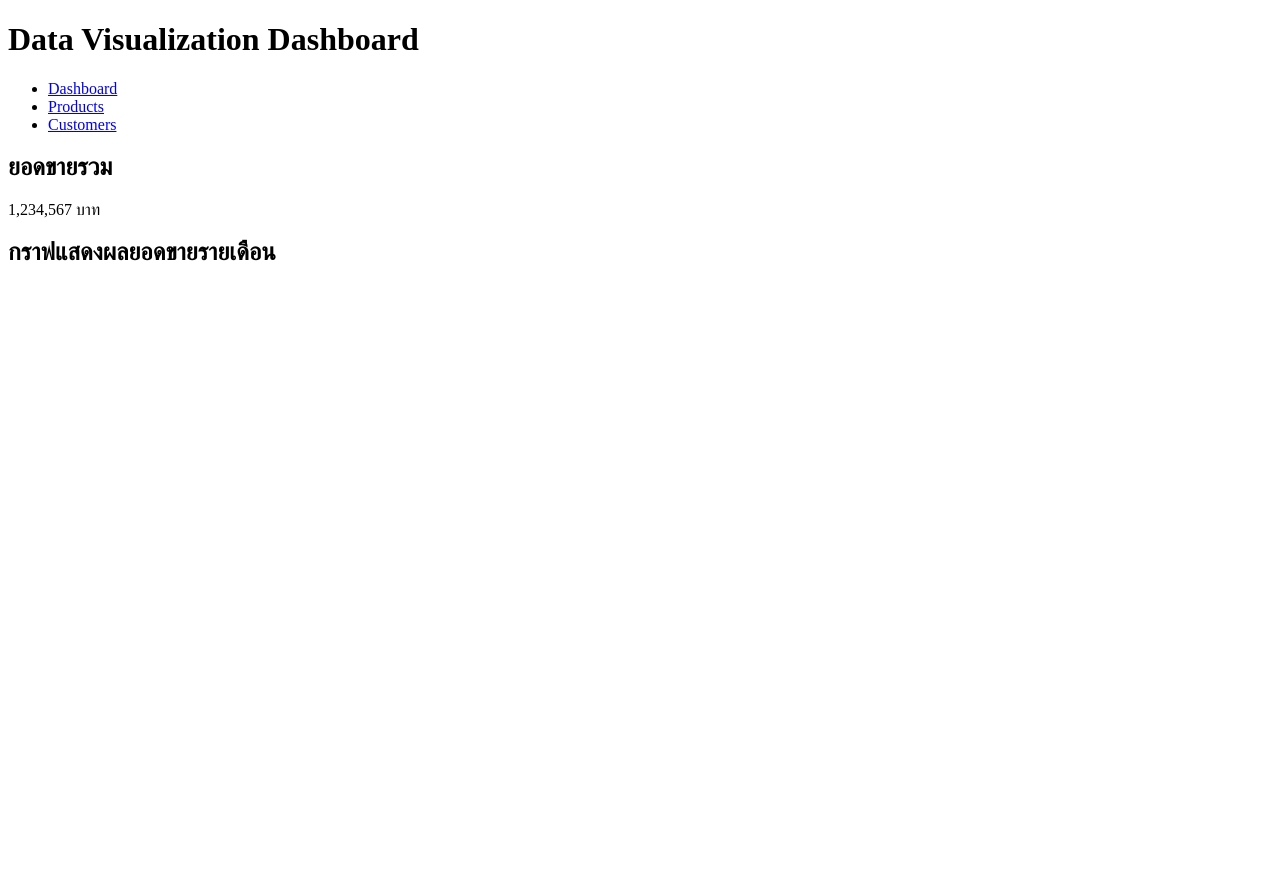
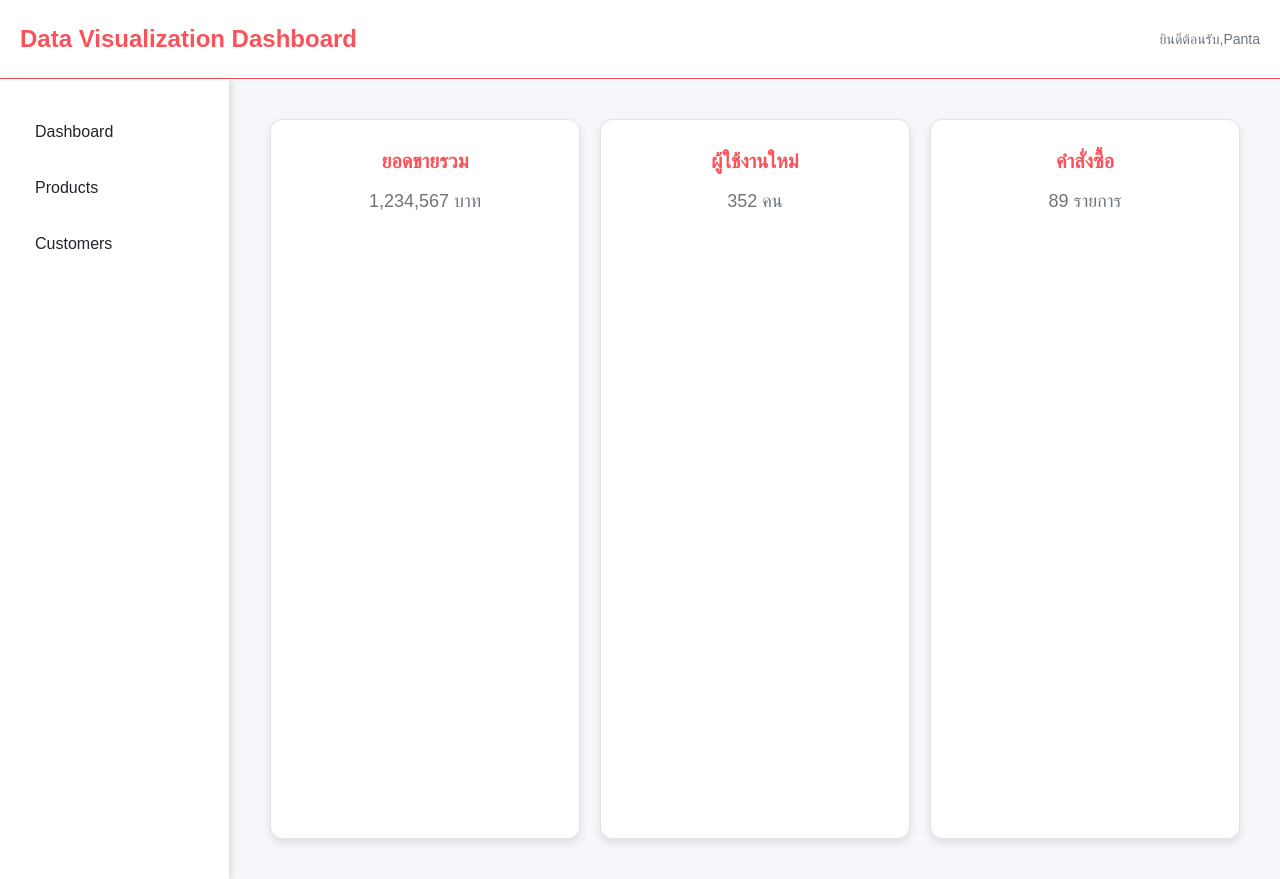
Before and after one commit to Pin1234567/pinpanta, a plain HTML site: page index.html in a window 1280 px wide. Before the commit the page ends 800 px from the top, so only its background shows below. Drawn offline with Linux system fonts and the light colour scheme.

Commit message:
tok tang perm term

```diff
--- a/index.html
+++ b/index.html
@@ -4,11 +4,17 @@
 <meta charset="UTF-8">
 <meta name="viewport" content="width=device-width, initial-scale=1.0">
 <title>Document</title>
+ <link rel="stylesheet" href="style.css">
 </head>
 <body>
+<header class="page-header">
+<h1 id="page-title">Data Visualization Dashboard</h1>
+ <div class="user-profile">
+    <span>ยินดีต้อนรับ,Panta</span>
+ </div>
 </header>
-<h1>Data Visualization Dashboard</h1>
-<aside>
+<div class="dashboar-container">
+<aside class ="sidebar">
     <nav>
 <ul>
 <li><a href="#">Dashboard</a></li>
@@ -19,15 +25,19 @@
 
 </aside>
 
-<main>
-    <div class="card">
+<main class="main-content">
+   <div class="card">
 <h2>ยอดขายรวม</h2>
 
 <p>1,234,567 บาท</p>
 </div>
-<div class="chart-container">
-<h2>กราฟแสดงผลยอดขายรายเดือน</h2>
-<!-- ในอนาคตเราจะนํากราฟมาใสที่นี่ -->
+<div class="card">
+<h2>ผู้ใช้งานใหม่</h2>
+<p>352 คน</p>
+</div>
+<div class="card">
+<h2>คําสั่งซื้อ</h2>
+<p>89 รายการ</p>
 </div>
 
 </main>
--- /dev/null
+++ b/style.css
@@ -0,0 +1,150 @@
+:root {
+    /* Theme Colors */
+    --primary-color: #f8525a;
+    --secondary-color: #6c757d;
+    --background-color: #f5f7fa;
+    --surface-color: #ffffff;
+    --text-color: #212529;
+    --border-color: #e0e3e7;
+    --shadow-color: rgba(0, 0, 0, 0.1);
+}
+
+/* Global Reset */
+* {
+    box-sizing: border-box;
+    margin: 0;
+    padding: 0;
+}
+
+/* Body Styles */
+body {
+    background-color: var(--background-color);
+    font-family: "Poppins", "Prompt", sans-serif;
+    color: var(--text-color);
+    line-height: 1.6;
+    display: flex;
+    flex-direction: column;
+    min-height: 100vh;
+}
+
+/* Header */
+.page-header {
+    background: var(--surface-color);
+    box-shadow: 0 2px 6px var(--shadow-color);
+    padding: 20px;
+    border-bottom: 1px solid var(--primary-color);
+    display: flex;
+    justify-content: space-between;
+    align-items: center;
+}
+
+.user-profile {
+    font-size: 14px;
+    color: var(--secondary-color);
+}
+
+#page-title {
+    color: var(--primary-color);
+    font-size: 24px;
+}
+
+/* Layout */
+.dashboar-container {
+    display: flex;
+    flex: 1;
+    background: var(--background-color);
+}
+
+/* Sidebar */
+.sidebar {
+    width: 230px;
+    background-color: var(--surface-color);
+    border-right: 1px solid var(--border-color);
+    box-shadow: 2px 0 6px var(--shadow-color);
+    padding: 30px 20px;
+    position: sticky;
+    top: 0;
+    height: 100vh;
+}
+
+.sidebar ul {
+    list-style: none;
+    padding: 0;
+    margin: 0;
+    display: flex;
+    flex-direction: column;
+    gap: 10px;
+}
+
+.sidebar li a {
+    display: block;
+    padding: 10px 15px;
+    text-decoration: none;
+    color: var(--text-color);
+    border-radius: 6px;
+    transition: background-color 0.2s ease;
+}
+
+.sidebar a {
+    text-decoration: none;
+    color: var(--text-color);
+    font-weight: 500;
+    font-size: 16px;
+    display: block;
+    padding: 10px 14px;
+    border-radius: 6px;
+    transition: all 0.3s ease;
+}
+
+.sidebar a:hover {
+    background-color: var(--primary-color);
+    color: #fff;
+    transform: translateX(4px);
+}
+
+/* Main Content */
+.main-content {
+    flex-grow: 1;
+    padding: 40px;
+    display: grid;
+    grid-template-columns: repeat(auto-fit, minmax(280px, 1fr));
+    gap: 20px;
+}
+
+/* Card */
+.card {
+    background-color: var(--surface-color);
+    border: 1px solid var(--border-color);
+    border-radius: 12px;
+    padding: 25px 30px;
+    box-shadow: 0 4px 8px var(--shadow-color);
+    transition: all 0.3s ease;
+    text-align: center;
+}
+
+.card:hover {
+    transform: translateY(-5px);
+    box-shadow: 0 8px 16px rgba(0, 0, 0, 0.15);
+}
+
+.card h2 {
+    font-size: 20px;
+    color: var(--primary-color);
+    margin-bottom: 10px;
+}
+
+.card p {
+    font-size: 18px;
+    color: var(--secondary-color);
+}
+
+/* Footer */
+.footer-content {
+    background: var(--surface-color);
+    text-align: center;
+    padding: 15px;
+    border-top: 1px solid var(--border-color);
+    box-shadow: 0 -2px 6px var(--shadow-color);
+    color: var(--secondary-color);
+    font-size: 14px;
+}
```
